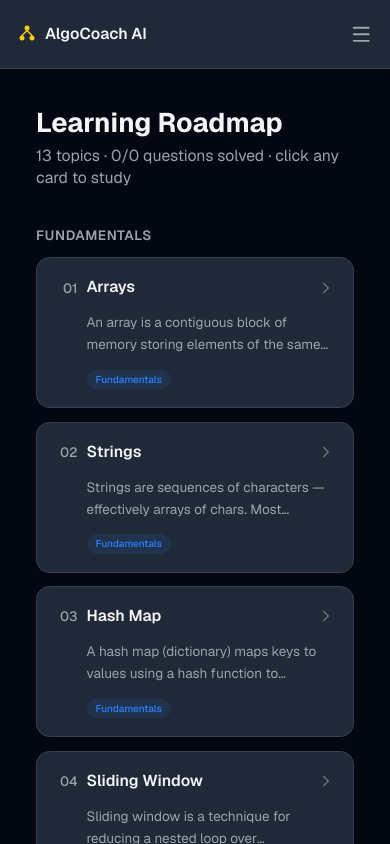
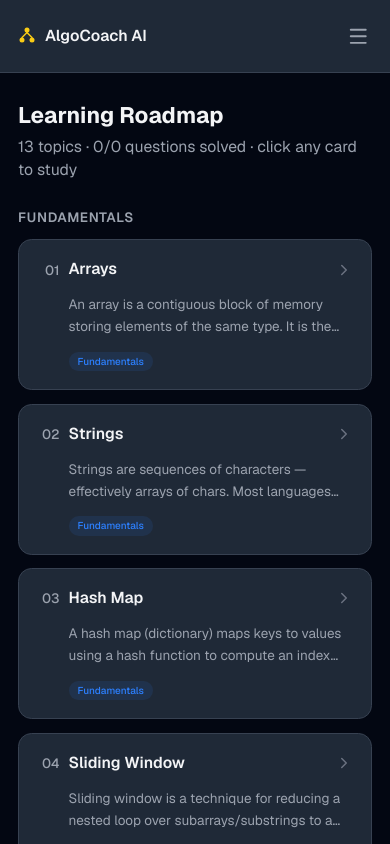
Before and after one commit to thanhnv2210/algo-coach-ai, a Next.js app: page /topics in a window 390 px wide. Built offline with nearby package versions, Linux system fonts and the light colour scheme; no server answers; the database is empty.

Commit message:
fix the Mobile UI

```diff
--- a/app/(dashboard)/questions/page.tsx
+++ b/app/(dashboard)/questions/page.tsx
@@ -28,9 +28,9 @@ export default function QuestionsPage() {
   }, [topicFilter, difficultyFilter, statusFilter])
 
   return (
-    <div className="px-8 py-8 max-w-5xl mx-auto">
-      <div className="mb-8">
-        <h1 className="text-2xl font-bold text-foreground">Question Library</h1>
+    <div className="px-4 sm:px-6 md:px-8 py-6 md:py-8 max-w-5xl mx-auto">
+      <div className="mb-6 md:mb-8">
+        <h1 className="text-xl sm:text-2xl font-bold text-foreground">Question Library</h1>
         <p className="mt-1 text-sm text-muted-foreground">30 curated questions across 13 topics. Track your progress as you solve them.</p>
       </div>
 
@@ -43,7 +43,7 @@ export default function QuestionsPage() {
         />
       </div>
 
-      <div className="bg-card rounded-lg border border-border px-6 py-4">
+      <div className="bg-card rounded-lg border border-border px-3 sm:px-6 py-4">
         {loading ? (
           <div className="text-center py-12 text-muted-foreground text-sm">Loading...</div>
         ) : (
--- a/app/(dashboard)/topics/page.tsx
+++ b/app/(dashboard)/topics/page.tsx
@@ -17,9 +17,9 @@ export default async function TopicsPage() {
   const total = progressRows.reduce((s, p) => s + p.totalCount, 0)
 
   return (
-    <div className="px-8 py-8 max-w-5xl mx-auto">
-      <div className="mb-8">
-        <h1 className="text-2xl font-bold text-foreground">Learning Roadmap</h1>
+    <div className="px-4 sm:px-6 md:px-8 py-6 md:py-8 max-w-5xl mx-auto">
+      <div className="mb-6 md:mb-8">
+        <h1 className="text-xl sm:text-2xl font-bold text-foreground">Learning Roadmap</h1>
         <p className="mt-1 text-sm text-muted-foreground">
           {topics.length} topics · {solved}/{total} questions solved · click any card to study
         </p>
--- a/components/java-lab/LessonLayout.tsx
+++ b/components/java-lab/LessonLayout.tsx
@@ -141,7 +141,7 @@ export function LessonLayout({ category, lesson, markdownContent, initialStatus
           "flex flex-col border-b lg:border-b-0 lg:border-r border-border overflow-y-auto",
           showEditor ? "w-full lg:w-1/2" : "w-full"
         )}>
-          <div className="px-6 py-4 border-b border-border shrink-0">
+          <div className="px-4 md:px-6 py-4 border-b border-border shrink-0">
             <div className="flex items-center justify-between mb-1">
               <div className="flex items-center gap-2">
                 <span className="text-xs text-muted-foreground">{category.title}</span>
--- a/components/nav/mobile-nav.tsx
+++ b/components/nav/mobile-nav.tsx
@@ -44,7 +44,7 @@ export function MobileNav() {
         </div>
         <button
           onClick={() => setOpen(true)}
-          className="p-2 -mr-2 text-muted-foreground hover:text-foreground transition-colors"
+          className="p-2.5 -mr-2 text-muted-foreground hover:text-foreground transition-colors"
           aria-label="Open navigation"
         >
           <Menu className="size-5" />
@@ -63,7 +63,7 @@ export function MobileNav() {
       {/* Drawer */}
       <div
         className={cn(
-          "fixed inset-y-0 left-0 z-50 w-64 bg-card border-r border-border flex flex-col transition-transform duration-200 md:hidden",
+          "fixed inset-y-0 left-0 z-50 w-[80vw] max-w-xs bg-card border-r border-border flex flex-col transition-transform duration-200 md:hidden",
           open ? "translate-x-0" : "-translate-x-full"
         )}
       >
--- a/components/practice/practice-shell.tsx
+++ b/components/practice/practice-shell.tsx
@@ -185,7 +185,7 @@ export function PracticeShell({ question }: { question: Question }) {
                   key={l.value}
                   onClick={() => handleLangChange(l.value)}
                   className={cn(
-                    "px-2.5 py-1 text-xs rounded font-medium transition-colors",
+                    "px-2.5 py-1.5 md:py-1 text-xs rounded font-medium transition-colors",
                     lang === l.value
                       ? "bg-primary/15 text-primary"
                       : "text-muted-foreground hover:text-foreground hover:bg-subtle"
@@ -242,7 +242,7 @@ export function PracticeShell({ question }: { question: Question }) {
                 key={t}
                 onClick={() => setTab(t)}
                 className={cn(
-                  "flex-1 py-2 text-xs font-medium capitalize transition-colors",
+                  "flex-1 py-2.5 md:py-2 text-xs font-medium capitalize transition-colors",
                   tab === t
                     ? "text-foreground border-b-2 border-primary"
                     : "text-muted-foreground hover:text-foreground"
--- a/components/questions/question-table.tsx
+++ b/components/questions/question-table.tsx
@@ -77,7 +77,7 @@ export function QuestionTable({ initialQuestions }: { initialQuestions: Question
               <td className="hidden sm:table-cell py-3 text-right">
                 <Link
                   href={`/practice/${q.id}`}
-                  className="inline-flex items-center justify-center size-7 rounded text-faint hover:text-primary hover:bg-primary/10 transition-colors"
+                  className="inline-flex items-center justify-center size-8 md:size-7 rounded text-faint hover:text-primary hover:bg-primary/10 transition-colors"
                   title="Open in Practice"
                 >
                   <Code2 className="size-3.5" />
--- a/components/questions/status-select.tsx
+++ b/components/questions/status-select.tsx
@@ -24,7 +24,7 @@ export function StatusSelect({
       <button
         onClick={() => setOpen((v) => !v)}
         className={cn(
-          "inline-flex items-center gap-1 px-2 py-0.5 rounded text-xs font-medium transition-opacity hover:opacity-80",
+          "inline-flex items-center gap-1 px-2 py-1.5 md:py-0.5 rounded text-xs font-medium transition-opacity hover:opacity-80",
           config.className
         )}
       >
```
